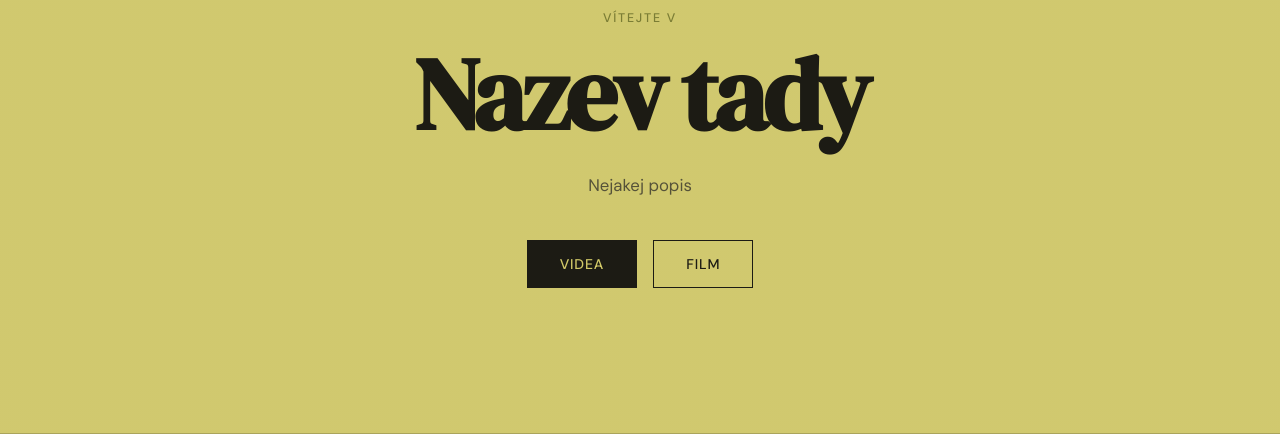
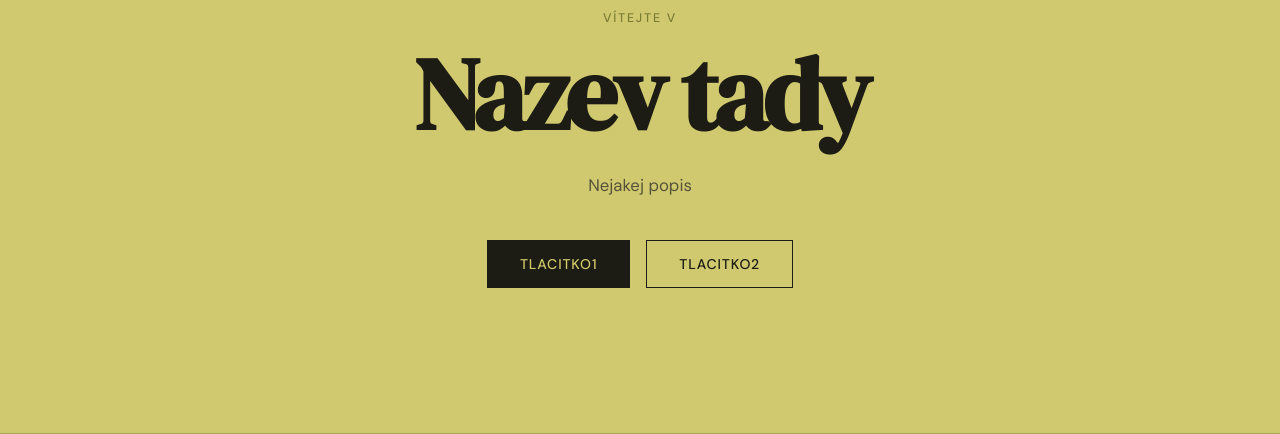
Before and after one commit to JachymMasek/blog, a Django app: page / in a window 1280 px wide. Shown: the part 207-641 px from the top of the page. Run offline with Django 5.2, Linux system fonts and the light colour scheme.

Commit message:
Update home.html

```diff
--- a/nazev_projektu/nazev_aplikace/templates/home.html
+++ b/nazev_projektu/nazev_aplikace/templates/home.html
@@ -82,8 +82,8 @@
   </h1>
   <p class="sub fade-up-3">Nejakej popis</p>
   <div class="btn-row fade-up-3">
-    <a href="{% url 'about' %}" class="btn btn-fill">Videa</a>
-    <a href="{% url 'contact' %}" class="btn btn-outline">Film</a>
+    <a href="{% url 'about' %}" class="btn btn-fill">tlacitko1</a>
+    <a href="{% url 'contact' %}" class="btn btn-outline">tlacitko2</a>
   </div>
 </section>
 
```
